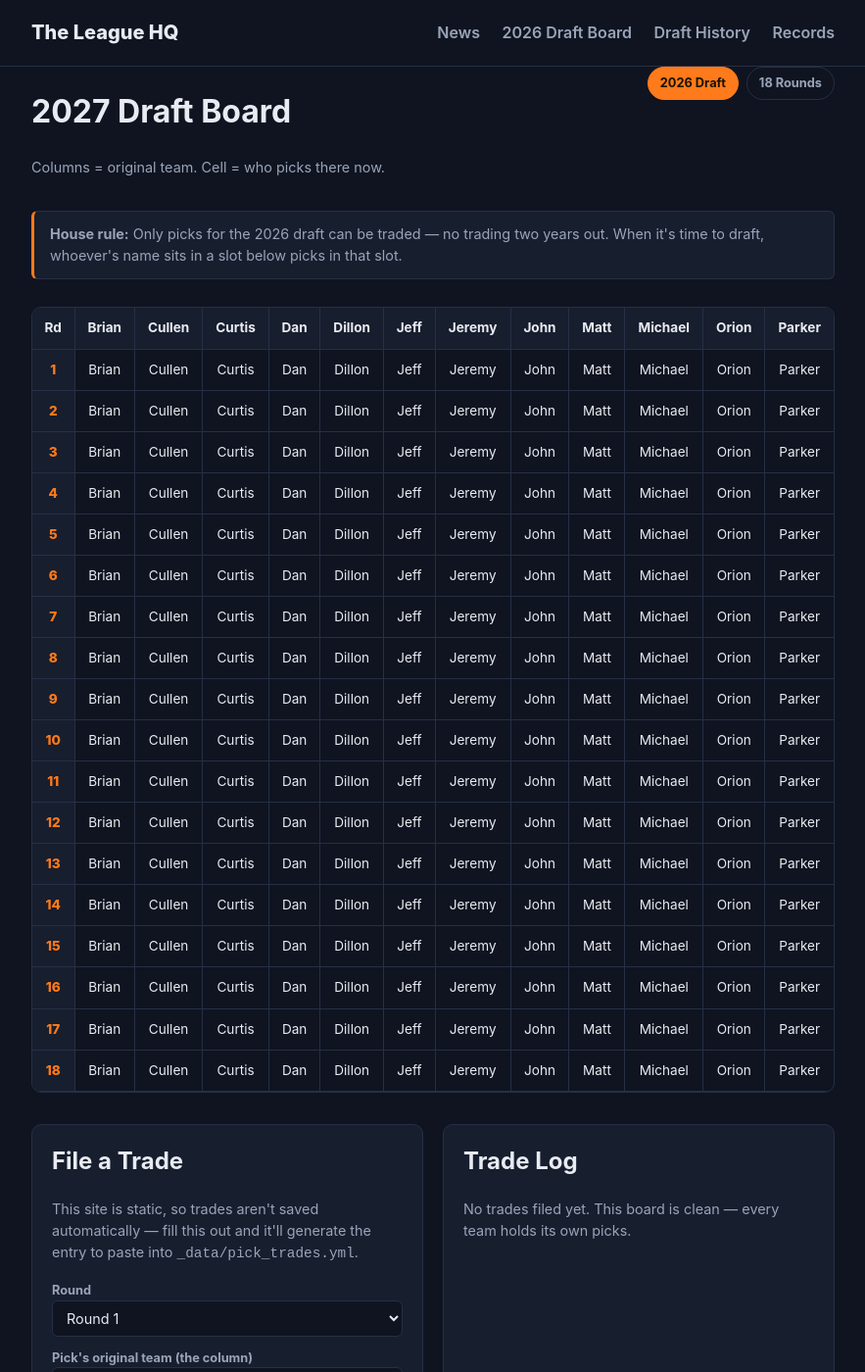
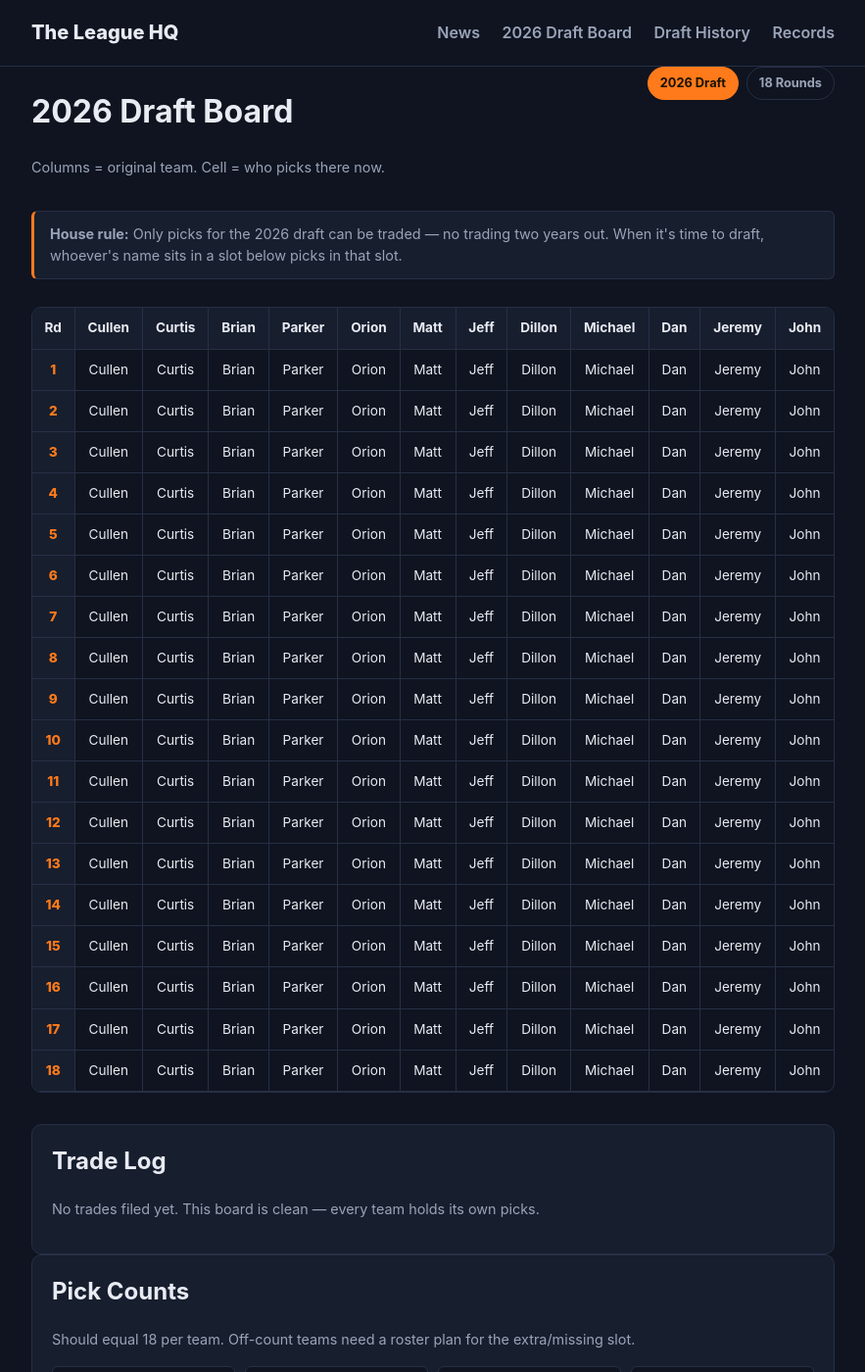
Before and after one commit to cullenhgn/D12-FFL-Website, a Jekyll site: the page built from future-picks/index.md, in a window 1280 px wide and 1400 px high. Shown: the whole window at 98% size, without its empty margins (198-1081 px from the left). Built offline with Jekyll 4.4.1, drawn with Linux system fonts in a browser that asks for light colours; some of the changed text lies outside the part shown.

Commit message:
Add files via upload

```diff
--- a/future-picks/index.md
+++ b/future-picks/index.md
@@ -1,16 +1,16 @@
 ---
 layout: default
-title: 2027 Draft Board
+title: 2026 Draft Board
 permalink: /future-picks/
 ---
 
-{% assign teams = site.data.teams | sort: "short_name" %}
+{% assign teams = site.data.teams | sort: "draft_order" %}
 {% assign rounds = site.draft_rounds | default: 18 %}
 {% assign pick_trades = site.data.pick_trades %}
 
 <div class="fp-header">
   <div>
-    <h1>2027 Draft Board</h1>
+    <h1>2026 Draft Board</h1>
     <p class="fp-sub">Columns = original team. Cell = who picks there now.</p>
   </div>
   <div class="fp-badges">
@@ -58,54 +58,26 @@ permalink: /future-picks/
   </table>
 </div>
 
-<div class="fp-lower">
-  <section class="fp-panel">
-    <h2>File a Trade</h2>
-    <p class="fp-sub">This site is static, so trades aren't saved automatically — fill this out and it'll generate the entry to paste into <code>_data/pick_trades.yml</code>.</p>
-
-    <label>Round
-      <select id="fp-round"></select>
-    </label>
-    <label>Pick's original team (the column)
-      <select id="fp-original"></select>
-    </label>
-    <label>New team (who's picking up the pick)
-      <select id="fp-new"></select>
-    </label>
-    <label>Date
-      <input type="date" id="fp-date">
-    </label>
-    <label>Note (optional)
-      <input type="text" id="fp-note" placeholder="e.g. part of a package for a WR">
-    </label>
-
-    <button id="fp-generate" type="button">Generate entry</button>
-
-    <textarea id="fp-output" readonly rows="6" placeholder="Your YAML entry will appear here..."></textarea>
-    <p class="fp-sub">Copy this block into <code>_data/pick_trades.yml</code> (GitHub → edit file → paste above the closing <code>]</code> or replace it if empty), then commit to <code>main</code>.</p>
-  </section>
-
-  <section class="fp-panel">
-    <h2>Trade Log</h2>
-    {% if pick_trades.size == 0 %}
-      <p class="fp-sub">No trades filed yet. This board is clean — every team holds its own picks.</p>
-    {% else %}
-      {% assign sorted_trades = pick_trades | sort: "date" | reverse %}
-      <ul class="fp-log">
-        {% for t in sorted_trades %}
-          {% assign orig = teams | where: "id", t.original_team | first %}
-          {% assign dest = teams | where: "id", t.new_team | first %}
-          <li>
-            <span class="fp-log-date">{{ t.date | date: "%b %-d, %Y" }}</span>
-            Round {{ t.round }}: <strong>{{ orig.short_name | default: orig.owner }}</strong>'s pick →
-            <strong>{{ dest.short_name | default: dest.owner }}</strong>
-            {% if t.note %}<span class="fp-log-note">{{ t.note }}</span>{% endif %}
-          </li>
-        {% endfor %}
-      </ul>
-    {% endif %}
-  </section>
-</div>
+<section class="fp-panel">
+  <h2>Trade Log</h2>
+  {% if pick_trades.size == 0 %}
+    <p class="fp-sub">No trades filed yet. This board is clean — every team holds its own picks.</p>
+  {% else %}
+    {% assign sorted_trades = pick_trades | sort: "date" | reverse %}
+    <ul class="fp-log">
+      {% for t in sorted_trades %}
+        {% assign orig = teams | where: "id", t.original_team | first %}
+        {% assign dest = teams | where: "id", t.new_team | first %}
+        <li>
+          <span class="fp-log-date">{{ t.date | date: "%b %-d, %Y" }}</span>
+          Round {{ t.round }}: <strong>{{ orig.short_name | default: orig.owner }}</strong>'s pick →
+          <strong>{{ dest.short_name | default: dest.owner }}</strong>
+          {% if t.note %}<span class="fp-log-note">{{ t.note }}</span>{% endif %}
+        </li>
+      {% endfor %}
+    </ul>
+  {% endif %}
+</section>
 
 <section class="fp-panel fp-counts">
   <h2>Pick Counts</h2>
@@ -132,61 +104,3 @@ permalink: /future-picks/
     {% endfor %}
   </div>
 </section>
-
-<script>
-(function () {
-  var teams = {{ teams | jsonify }};
-  var roundCount = {{ rounds }};
-
-  var roundSel = document.getElementById('fp-round');
-  var origSel = document.getElementById('fp-original');
-  var newSel = document.getElementById('fp-new');
-  var dateInput = document.getElementById('fp-date');
-  var noteInput = document.getElementById('fp-note');
-  var output = document.getElementById('fp-output');
-
-  for (var r = 1; r <= roundCount; r++) {
-    var opt = document.createElement('option');
-    opt.value = r;
-    opt.textContent = 'Round ' + r;
-    roundSel.appendChild(opt);
-  }
-
-  teams.forEach(function (t) {
-    var label = t.short_name || t.owner || t.id;
-    var o1 = document.createElement('option');
-    o1.value = t.id;
-    o1.textContent = label;
-    origSel.appendChild(o1);
-
-    var o2 = document.createElement('option');
-    o2.value = t.id;
-    o2.textContent = label;
-    newSel.appendChild(o2);
-  });
-
-  document.getElementById('fp-generate').addEventListener('click', function () {
-    var round = roundSel.value;
-    var orig = origSel.value;
-    var dest = newSel.value;
-    var date = dateInput.value || new Date().toISOString().slice(0, 10);
-    var note = noteInput.value.trim();
-
-    if (orig === dest) {
-      output.value = "Pick the original team and the new team as two different teams.";
-      return;
-    }
-
-    var lines = [
-      '- round: ' + round,
-      '  original_team: ' + orig,
-      '  new_team: ' + dest,
-      '  date: ' + date
-    ];
-    if (note) {
-      lines.push('  note: "' + note.replace(/"/g, '\\"') + '"');
-    }
-    output.value = lines.join('\n');
-  });
-})();
-</script>
```
